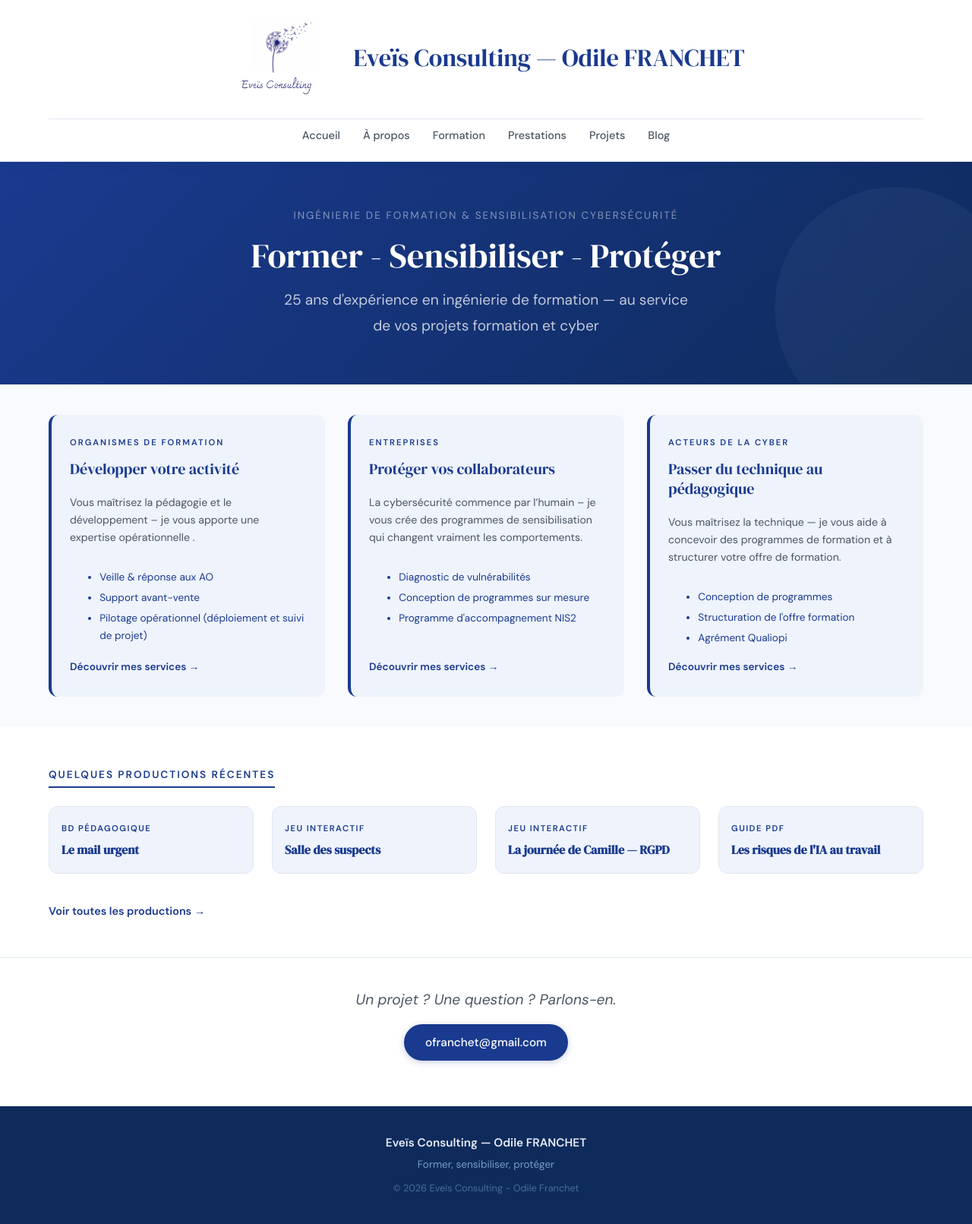
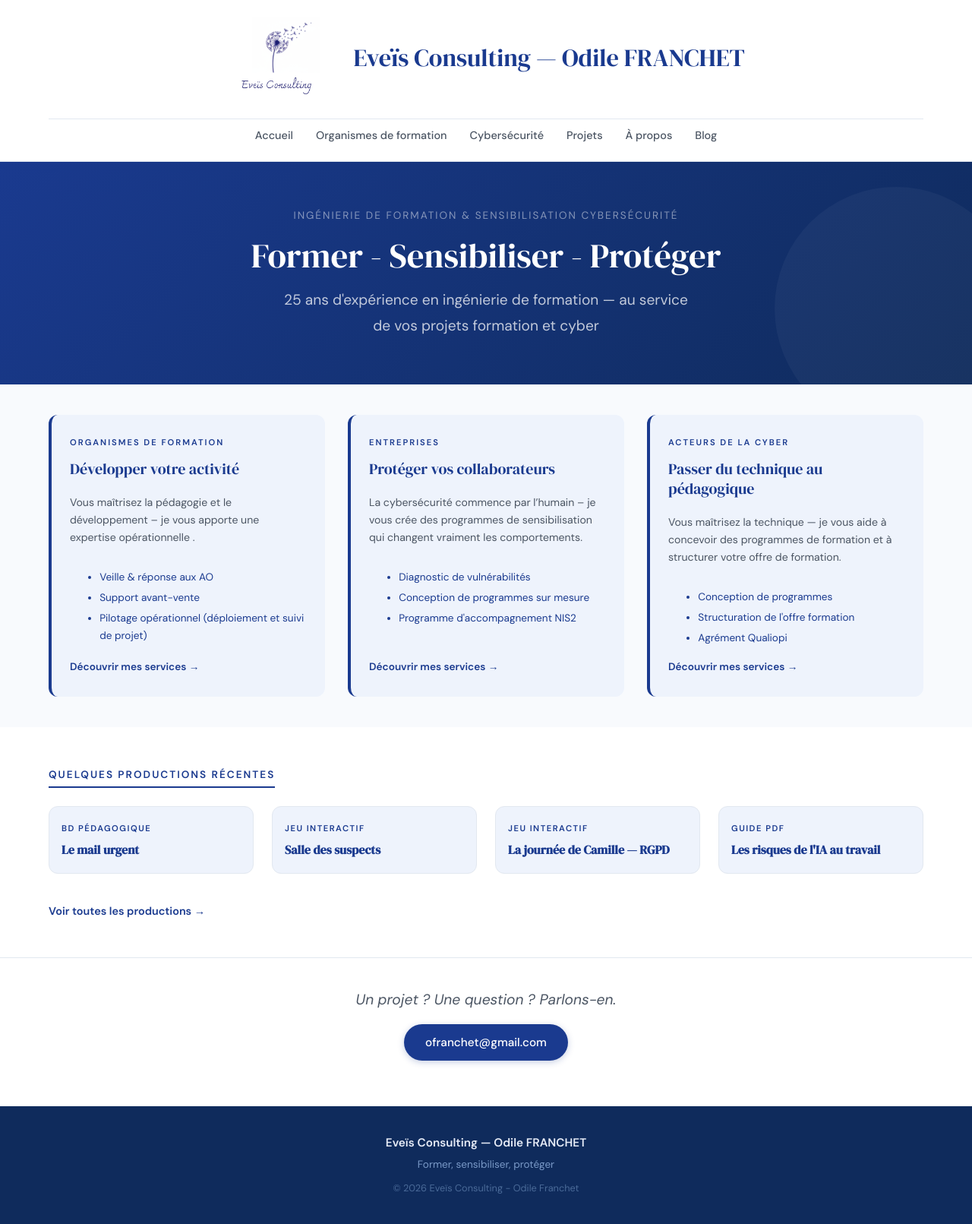
Before and after one commit to ofranchet73/eveis-consulting, a Jekyll site: the page built from index.html, in a window 1280 px wide. Shown: the whole page at 76% size. Built offline with Jekyll 4.4.1, drawn with Linux system fonts in a browser that asks for light colours.

Commit message:
Update default.html

```diff
--- a/_layouts/default.html
+++ b/_layouts/default.html
@@ -25,13 +25,14 @@
           <label for="nav-toggle" class="nav-burger">
             <span></span><span></span><span></span>
           </label>
-          <div class="nav-links">
-            <a href="{{ '/' | relative_url }}" class="nav-link">Accueil</a>
-            {% for page in site.header_pages %}
-              {% assign node = site.pages | where: "path", page | first %}
-              <a href="{{ node.url | relative_url }}" class="nav-link">{{ node.title }}</a>
-            {% endfor %}
-          </div>
+         <div class="nav-links">
+          <a href="{{ '/' | relative_url }}" class="nav-link">Accueil</a>
+          <a href="{{ '/formation.html' | relative_url }}" class="nav-link">Organismes de formation</a>
+          <a href="{{ '/cyber.html' | relative_url }}" class="nav-link">Cybersécurité</a>
+          <a href="{{ '/projets.html' | relative_url }}" class="nav-link">Projets</a>
+          <a href="{{ '/apropos.html' | relative_url }}" class="nav-link">À propos</a>
+          <a href="{{ '/blog.html' | relative_url }}" class="nav-link">Blog</a>
+        </div>
         </nav>
       </div>
     </div>
```
